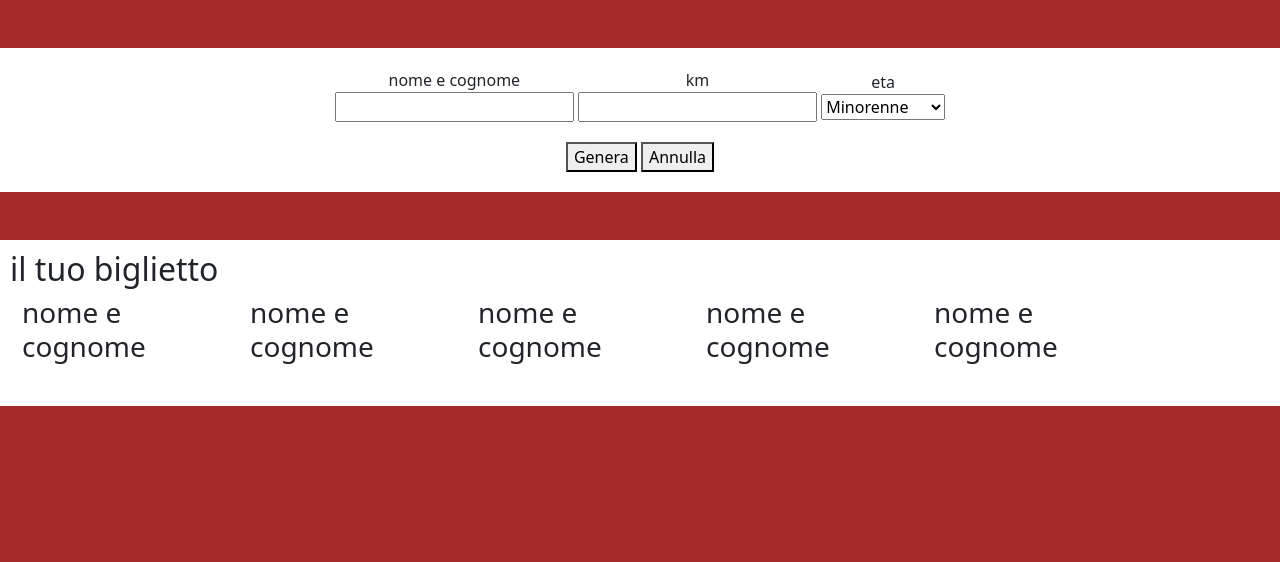
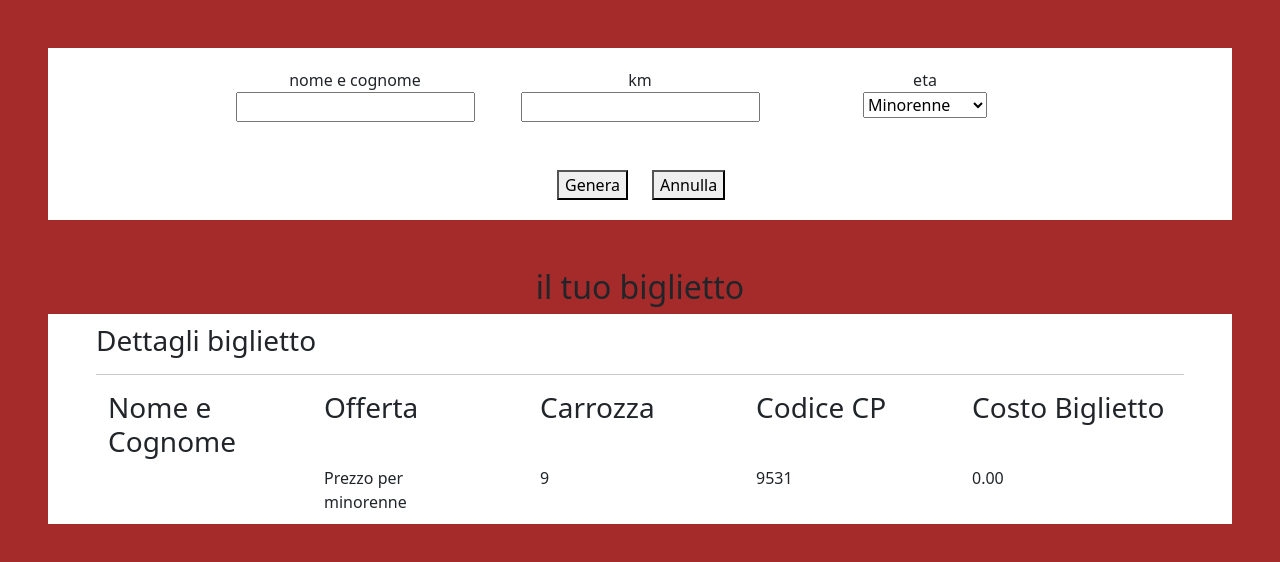
Before and after one commit to robanf/js-biglietto-treno-form, a plain HTML site: page index.html in a window 1280 px wide. Both pictures are taken after a click on the button "Genera". Drawn offline with nearby package versions, Linux system fonts and the light colour scheme.

Commit message:
add genera

```diff
--- a/css/style.css
+++ b/css/style.css
@@ -6,9 +6,7 @@ div{
     display: inline-block;
 }
 
-.bottoni{
-    margin-top: 20px;
-}
+
 
 .selezione{
     background-color: white;
--- a/index.html
+++ b/index.html
@@ -10,17 +10,24 @@
 </head>
 <body>
 
-    <section class="selezione my-5">
+    <section class="selezione m-5">
+        <div class="container">
+            <div class="row justify-content-center">
+                <div class="col-3">
                     <div>
                         <label for="nome">nome e cognome</label> <br>
                         <input type="text" id="nome">
                     </div>
+                </div>
 
+                <div class="col-3">
                     <div>
                         <label for="km">km</label> <br>
-            <input type="text" id="km">
+                        <input type="number" id="km">
+                    </div>
                 </div>
 
+                <div class="col-3">
                     <div>
                         <label for="eta">eta</label> <br>
                         <select id="eta">
@@ -29,39 +36,59 @@
                             <option value="over">Over 65</option>
                         </select>
                     </div>
+                </div>
 
-        <br>
-        <div class="bottoni">
+        </div>
+
+        <div class="row mt-5 justify-content-center">
+            <div class="col-1">
                 <button id="genera"> Genera</button>
+            </div>
+            <div class="col-1">
                 <button id="annulla">Annulla</button>
             </div>
-    </section>
+        </div>
 
+    </section >
 
-    <section class="tabella">
-        <h2>il tuo biglietto</h3>
-
+    <h2 class="text-center">il tuo biglietto</h2>
+    <section class="tabella px-5 mx-5">
+        <h3>Dettagli biglietto</h3>
+        <hr>
         <div class="container">
-            <div class="row">
+            <div class="row g-3">
                 <div class="col">
-                    <h3>nome e cognome</h3>
-                    <div></div>
+                    <h3>Nome e Cognome</h3>
                 </div>
                 <div class="col">
-                    <h3>nome e cognome</h3>
-                    <div></div>
+                    <h3>Offerta</h3>
                 </div>
                 <div class="col">
-                    <h3>nome e cognome</h3>
-                    <div></div>
+                    <h3>Carrozza</h3>
                 </div>
                 <div class="col">
-                    <h3>nome e cognome</h3>
-                    <div></div>
+                    <h3>Codice CP</h3>
                 </div>
                 <div class="col">
-                    <h3>nome e cognome</h3>
-                    <div></div>
+                    <h3>Costo Biglietto</h3>
+                </div>
+            </div>
+
+            <div class="row g-3">
+                <div class="col">
+                    <div id="stampanome"></div>
+                </div>
+                <div class="col">
+                    <div id="offerta"></div>
+                </div>
+                <div class="col">
+                    <div id="carrozza"></div>
+                </div>
+                <div class="col">
+                    <div id="codicecp"></div>
+                </div>
+                <div class="col">
+                    <div id="costo"></div>
                 </div>
             </div>
 
--- a/js/script.js
+++ b/js/script.js
@@ -0,0 +1,33 @@
+var genera= document.getElementById("genera");
+
+genera.addEventListener("click",function(){
+
+    var nome=document.getElementById("nome").value;
+    console.log(nome);
+
+    var km=document.getElementById("km").value;
+    var prezzo=km*0.21;
+    console.log(km);
+
+    var eta=document.getElementById("eta").value;
+    console.log(eta)
+
+    if(eta=="over"){
+        prezzo=prezzo*0.6;
+    }else if(eta=="minorenne"){
+        prezzo=prezzo*0.8;
+    }
+
+    prezzo=prezzo.toFixed(2);
+    console.log(prezzo);
+
+    var carrozza=Math.floor((Math.random()*9)+1);
+    var codicecp=Math.floor((Math.random()*1000)+9000);
+
+
+    document.getElementById("stampanome").innerHTML=nome;
+    document.getElementById("offerta").innerHTML="Prezzo per <br>"+eta;
+    document.getElementById("carrozza").innerHTML= carrozza;
+    document.getElementById("codicecp").innerHTML= codicecp;
+    document.getElementById("costo").innerHTML=prezzo;
+});
```
Lines whose indentation alone changed are shown as unchanged.
